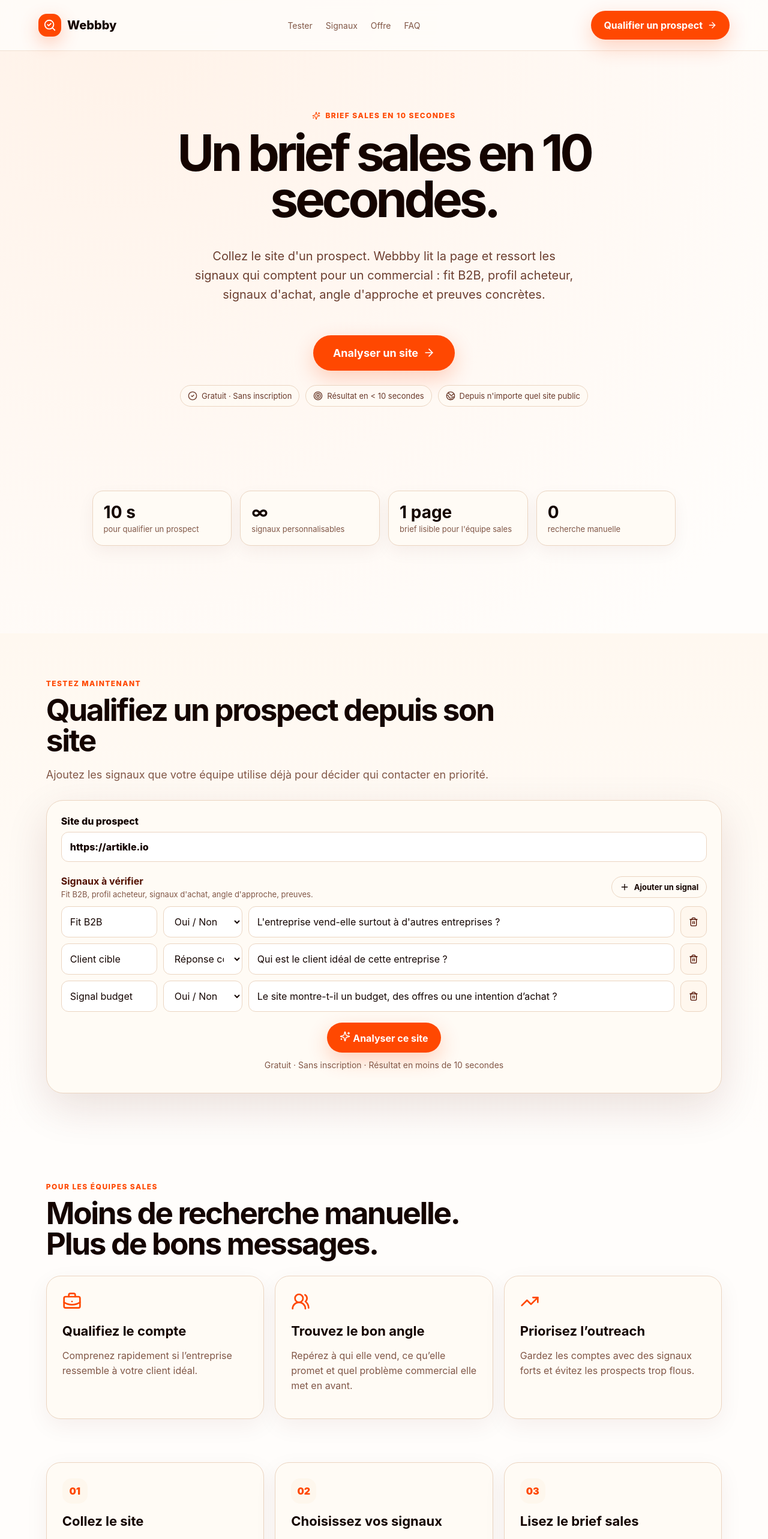
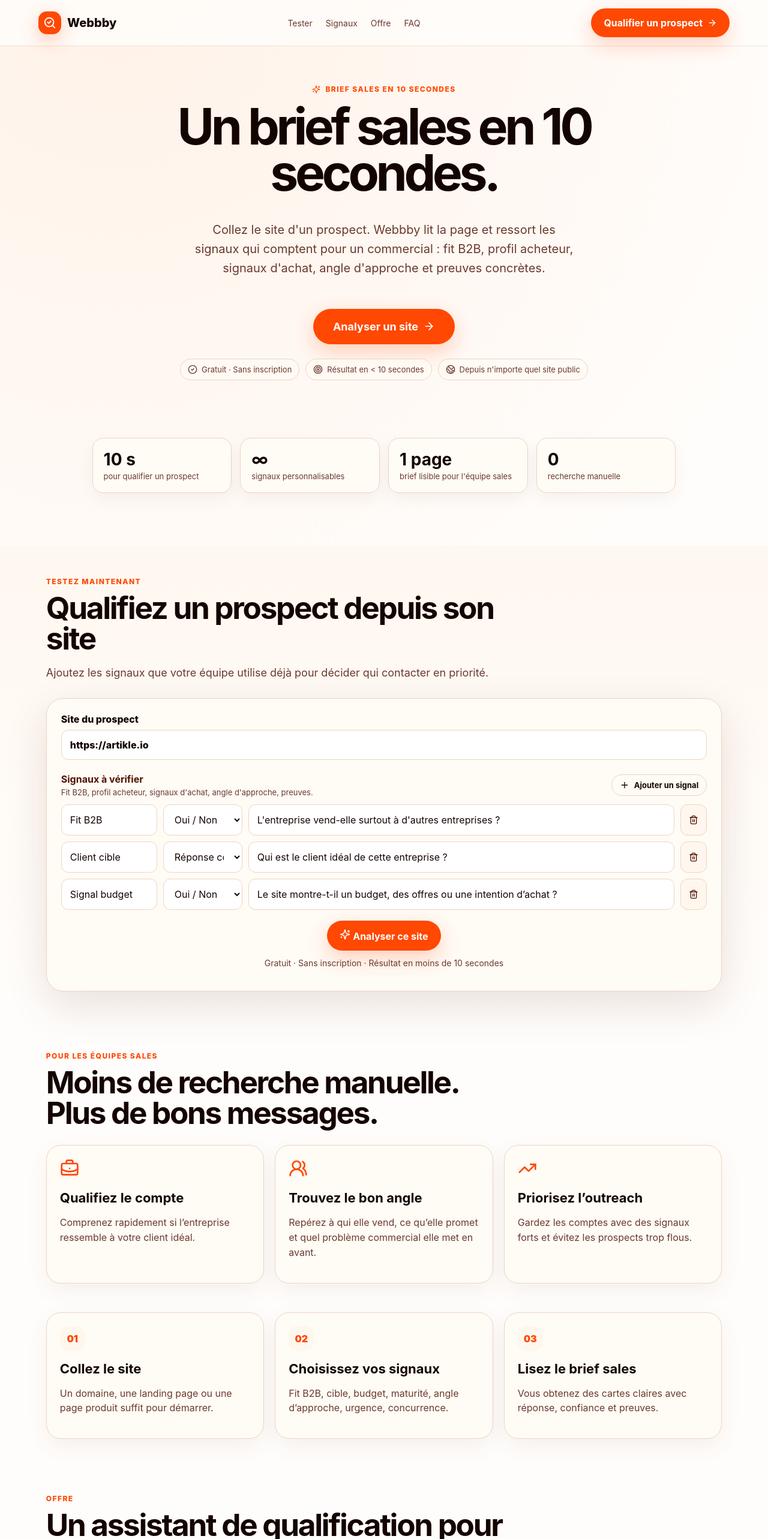
Before and after one commit to hermespromox/webbby, a React (Vite) app: page / in a window 1280 px wide. Shown: the top 2566 px of the page at 60% size. Built offline with nearby package versions, Linux system fonts and the light colour scheme.

Commit message:
perf: 100% PageSpeed — contrast fix, sitemap, compact spacing
- Darken --muted from #815747 to #6b3a2e for AA contrast
- Add robots.txt + sitemap.xml
- Reduce section/hero/trustbar/footer padding
- Compact cards and result card spacing
- Add sitemap link rel

```diff
--- a/index.html
+++ b/index.html
@@ -10,6 +10,7 @@
     <meta name="googlebot" content="index,follow" />
     <meta name="theme-color" content="#FF4801" />
     <link rel="canonical" href="https://webbby.artikle.org/" />
+    <link rel="sitemap" type="application/xml" href="/sitemap.xml" />
     <link rel="icon" type="image/png" href="/favicon.png?v=1" />
 
     <meta property="og:type" content="website" />
--- a/src/styles.css
+++ b/src/styles.css
@@ -1,7 +1,7 @@
-:root{--background:#FFFDFB;--surface:#FFFBF5;--elevated:#FEF7ED;--text:#521000;--strong:#140400;--border:#EBD5C1;--accent:#FF4801;--accent-hover:#FF7038;--muted:#815747;--shadow:0 24px 70px rgba(82,16,0,.12);font-family:"FT Kunst Grotesk",Inter,ui-sans-serif,system-ui,-apple-system,BlinkMacSystemFont,"Segoe UI",sans-serif;color:var(--text);background:var(--background)}
+:root{--background:#FFFDFB;--surface:#FFFBF5;--elevated:#FEF7ED;--text:#521000;--strong:#140400;--border:#EBD5C1;--accent:#FF4801;--accent-hover:#FF7038;--muted:#6b3a2e;--shadow:0 24px 70px rgba(82,16,0,.12);font-family:"FT Kunst Grotesk",Inter,ui-sans-serif,system-ui,-apple-system,BlinkMacSystemFont,"Segoe UI",sans-serif;color:var(--text);background:var(--background)}
 *{box-sizing:border-box}html{scroll-behavior:smooth}body{margin:0;background:radial-gradient(circle at 15% 0%,#fff2e8 0,#FFFDFB 30%,#FFFDFB 100%);color:var(--text)}
 a{color:inherit;text-decoration:none}button,input,select{font:inherit}main{overflow:hidden}
-.nav{position:sticky;top:0;z-index:20;display:flex;align-items:center;justify-content:space-between;gap:24px;padding:18px clamp(20px,5vw,72px);background:rgba(255,253,251,.82);backdrop-filter:blur(16px);border-bottom:1px solid rgba(235,213,193,.68)}
+.nav{position:sticky;top:0;z-index:20;display:flex;align-items:center;justify-content:space-between;gap:24px;padding:14px clamp(20px,5vw,72px);background:rgba(255,253,251,.82);backdrop-filter:blur(16px);border-bottom:1px solid rgba(235,213,193,.68)}
 .brand{display:flex;align-items:center;gap:10px;font-weight:800;color:var(--strong);font-size:20px}
 .logo{width:38px;height:38px;border-radius:14px;background:var(--accent);color:white;display:grid;place-items:center;box-shadow:0 10px 30px rgba(255,72,1,.28)}
 .nav-links{display:flex;gap:22px;color:var(--muted);font-size:14px}.nav-links a:hover{color:var(--accent)}
@@ -11,27 +11,27 @@
 .secondary{background:var(--surface);border-color:var(--border);color:var(--strong);padding:13px 20px}
 .secondary:hover{transform:translateY(-2px);box-shadow:0 14px 38px rgba(82,16,0,.09);background:#fff7ee}
 .small{padding:9px 13px;font-size:13px}
-.hero-simple{display:flex;flex-direction:column;align-items:center;text-align:center;padding:100px clamp(20px,6vw,96px) 52px}
+.hero-simple{display:flex;flex-direction:column;align-items:center;text-align:center;padding:64px clamp(20px,6vw,96px) 32px}
 .hero-simple .hero-copy{display:flex;flex-direction:column;align-items:center}
 .hero-simple h1{font-size:clamp(48px,7vw,84px);line-height:.92;margin:16px 0 20px;color:var(--strong);letter-spacing:-.065em;max-width:800px}
-.hero-simple p{font-size:20px;line-height:1.6;max-width:640px;margin-left:auto;margin-right:auto;color:#6c3f30}
+.hero-simple p{font-size:20px;line-height:1.6;max-width:640px;margin-left:auto;margin-right:auto;color:var(--muted)}
 .hero-cta-lg{padding:18px 32px!important;font-size:18px!important}
 .hero-cta-lg svg{width:20px;height:20px}
 .eyebrow{display:inline-flex;align-items:center;gap:8px;text-transform:uppercase;letter-spacing:.12em;font-size:12px;font-weight:800;color:var(--accent)}
 .hero-actions{display:flex;gap:12px;flex-wrap:wrap;justify-content:center;margin:32px 0 24px}
 .proof-row{display:flex;gap:10px;flex-wrap:wrap;justify-content:center}
-.proof-row span{display:inline-flex;align-items:center;gap:7px;padding:9px 12px;border:1px solid var(--border);background:rgba(255,251,245,.82);border-radius:9999px;font-size:13px;color:#69392a}
-.trustbar{margin:16px clamp(20px,6vw,96px) 74px;display:grid;grid-template-columns:repeat(4,1fr);gap:14px}
+.proof-row span{display:inline-flex;align-items:center;gap:7px;padding:9px 12px;border:1px solid var(--border);background:rgba(255,251,245,.82);border-radius:9999px;font-size:13px;color:var(--muted)}
+.trustbar{margin:16px clamp(20px,6vw,96px) 40px;display:grid;grid-template-columns:repeat(4,1fr);gap:14px}
 .trustbar div{background:var(--surface);border:1px solid var(--border);border-radius:18px;padding:18px;box-shadow:0 10px 28px rgba(82,16,0,.05)}
 .trustbar strong{display:block;color:var(--strong);font-size:28px}
 .trustbar span{font-size:13px;color:var(--muted)}
-section{padding:72px clamp(20px,6vw,96px)}
+section{padding:48px clamp(20px,6vw,96px)}
 .section-head{max-width:760px;margin-bottom:28px}
 .section-head.compact{max-width:none;display:flex;align-items:end;justify-content:space-between;gap:20px}
 .section-head h2{margin:10px 0;color:var(--strong);font-size:clamp(34px,4vw,54px);line-height:1;letter-spacing:-.045em}
 .section-head p{font-size:18px;color:var(--muted);line-height:1.55}
 .cards{display:grid;grid-template-columns:repeat(3,1fr);gap:18px}
-.cards article,.price-grid article,.how div{background:var(--surface);border:1px solid var(--border);border-radius:24px;padding:26px;box-shadow:0 12px 38px rgba(82,16,0,.06);transition:.15s ease}
+.cards article,.price-grid article,.how div{background:var(--surface);border:1px solid var(--border);border-radius:24px;padding:22px;box-shadow:0 12px 38px rgba(82,16,0,.06);transition:.15s ease}
 .cards article:hover,.price-grid article:hover,.how div:hover{transform:translateY(-3px);box-shadow:var(--shadow)}
 .cards svg{color:var(--accent);width:32px;height:32px}
 .cards h3,.how h3{font-size:22px;color:var(--strong);margin:16px 0 8px}
@@ -53,7 +53,7 @@
 .microcopy{text-align:center;color:var(--muted);font-size:14px;margin-top:12px}
 .spin{animation:spin 1s linear infinite}@keyframes spin{to{transform:rotate(360deg)}}
 .error{margin-top:12px;background:#fff0eb;border:1px solid #ffb59b;color:#9f2600;border-radius:14px;padding:13px}
-.result-card{margin-top:26px;background:var(--surface);color:var(--text);border-radius:28px;box-shadow:var(--shadow);border:1px solid var(--border);overflow:hidden}
+.result-card{margin-top:20px;background:var(--surface);color:var(--text);border-radius:28px;box-shadow:var(--shadow);border:1px solid var(--border);overflow:hidden}
 .result-head{padding:28px 28px 10px}
 .result-head h2{color:var(--strong);font-size:clamp(28px,4vw,44px);margin:8px 0 4px;letter-spacing:-.04em}
 .result-summary{color:var(--muted);font-size:15px;line-height:1.5;margin:0}
@@ -81,12 +81,12 @@
 .faq{padding-top:20px}
 .faq details{border:1px solid var(--border);border-radius:18px;background:var(--surface);padding:18px 20px;margin:10px 0}
 .faq summary{font-weight:900;color:var(--strong);cursor:pointer}
-.final-cta{margin:40px clamp(20px,6vw,96px);border-radius:30px;background:var(--accent);color:white;text-align:center}
+.final-cta{margin:24px clamp(20px,6vw,96px);border-radius:30px;background:var(--accent);color:white;text-align:center;padding:48px 24px}
 .final-cta h2{font-size:clamp(34px,5vw,64px);line-height:1;margin:0 0 12px;letter-spacing:-.045em}
 .final-cta p{font-size:18px;opacity:.9}
 .inverse{background:white;color:var(--accent);box-shadow:none}
 .inverse:hover{background:#fff3eb}
-footer{display:flex;justify-content:space-between;gap:20px;align-items:center;padding:30px clamp(20px,6vw,96px);border-top:1px solid var(--border);color:var(--muted)}
+footer{display:flex;justify-content:space-between;gap:20px;align-items:center;padding:24px clamp(20px,6vw,96px);border-top:1px solid var(--border);color:var(--muted)}
 footer strong{color:var(--strong)}
 code{background:#fff1e8;color:var(--strong);padding:2px 6px;border-radius:8px}
 @media (max-width:980px){.trustbar,.cards,.how{grid-template-columns:1fr 1fr}.field-row{grid-template-columns:1fr 120px}.field-row .question{grid-column:1/-2}.nav-links{display:none}.signal-table thead th,.signal-table tbody td{padding-left:18px;padding-right:18px}}
```
Also changed, not shown: public/robots.txt (added), 1 other file (tests, documents, lock files or other folders).
